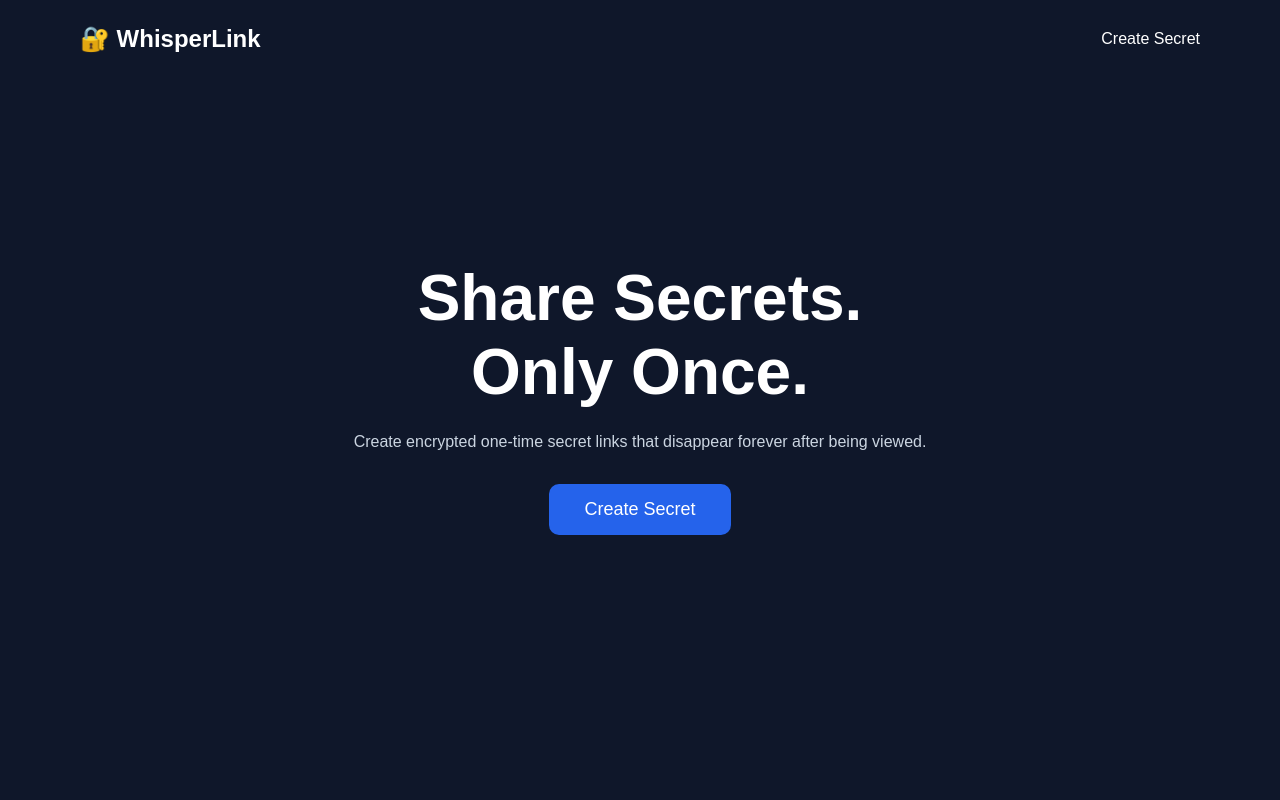
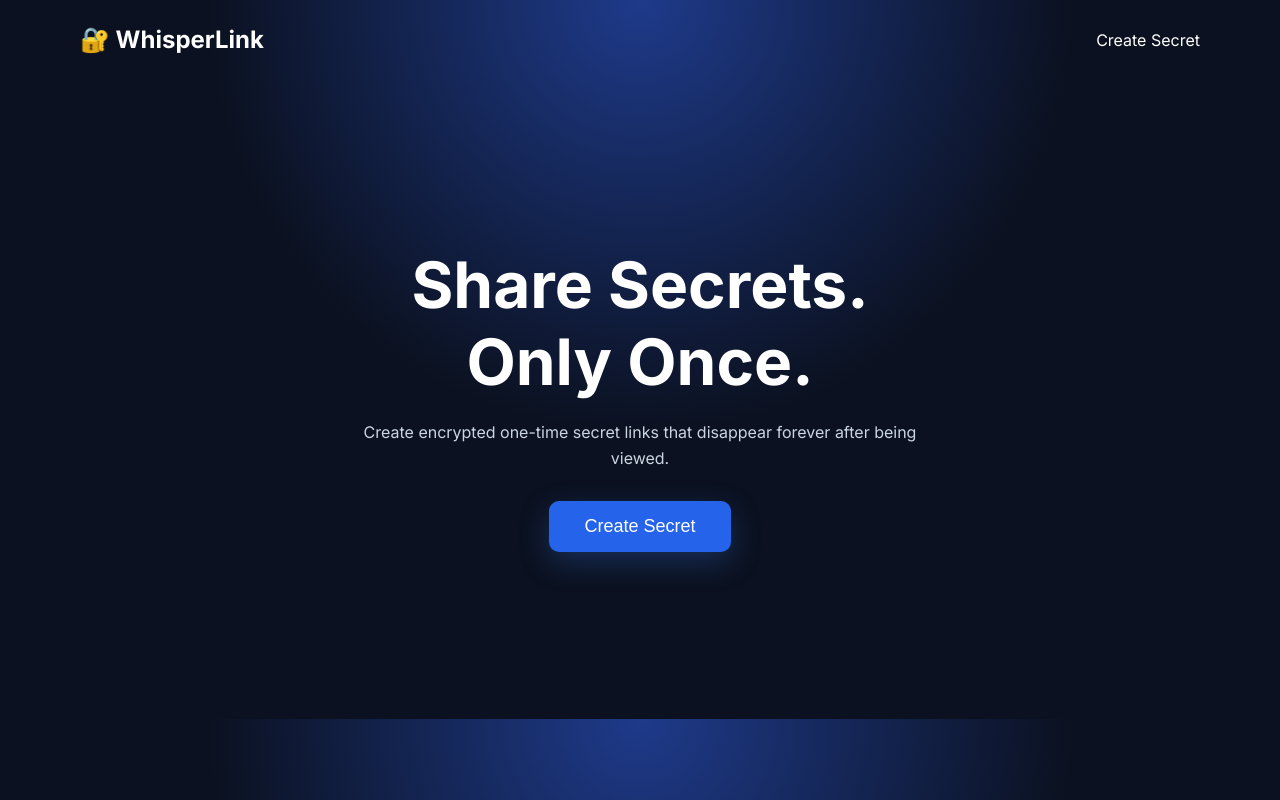
Before and after one commit to AyTee-codes/WhisperLink, a Flask app: page / in a window 1280 px wide. Run offline with Flask 3, Linux system fonts and the light colour scheme.

Commit message:
Add startup landing page

```diff
--- a/static/style.css
+++ b/static/style.css
@@ -5,9 +5,11 @@
 }
 
 body{
-    font-family:Arial, Helvetica, sans-serif;
+    font-family: 'Inter', Arial, Helvetica, sans-serif;
     background:#0f172a;
     color:white;
+    background:
+radial-gradient(circle at top,#1e3a8a 0%,#0b1120 45%);
 }
 
 nav{
@@ -29,11 +31,13 @@ nav a{
     justify-content:center;
     align-items:center;
     text-align:center;
+
 }
 
 .hero h1{
     font-size:4rem;
     margin-bottom:20px;
+
 }
 
 .hero p{
@@ -42,6 +46,7 @@ nav a{
     max-width:90%;
     margin-bottom:30px;
     line-height:1.6;
+
 }
 
 button{
@@ -52,8 +57,21 @@ button{
     color:white;
     font-size:18px;
     cursor:pointer;
+    box-shadow:0 10px 30px rgba(59,130,246,.25);
+transition:.3s;
 }
+
 
 button:hover{
     background:#1d4ed8;
+    transform:translateY(-3px);
 }
+background{
+    position:fixed;
+    top:0;
+    left:0;
+    width:100%;
+    height:100%;
+    z-index:-1;
+
+}
--- a/templates/index.html
+++ b/templates/index.html
@@ -6,6 +6,9 @@
     <title>WhisperLink</title>
 
     <link rel="stylesheet" href="{{ url_for('static', filename='style.css') }}">
+    <link rel="preconnect" href="https://fonts.googleapis.com">
+<link rel="preconnect" href="https://fonts.gstatic.com" crossorigin>
+<link href="https://fonts.googleapis.com/css2?family=Inter:wght@300;400;500;700;800&display=swap" rel="stylesheet">
 </head>
 <body>
 
```
